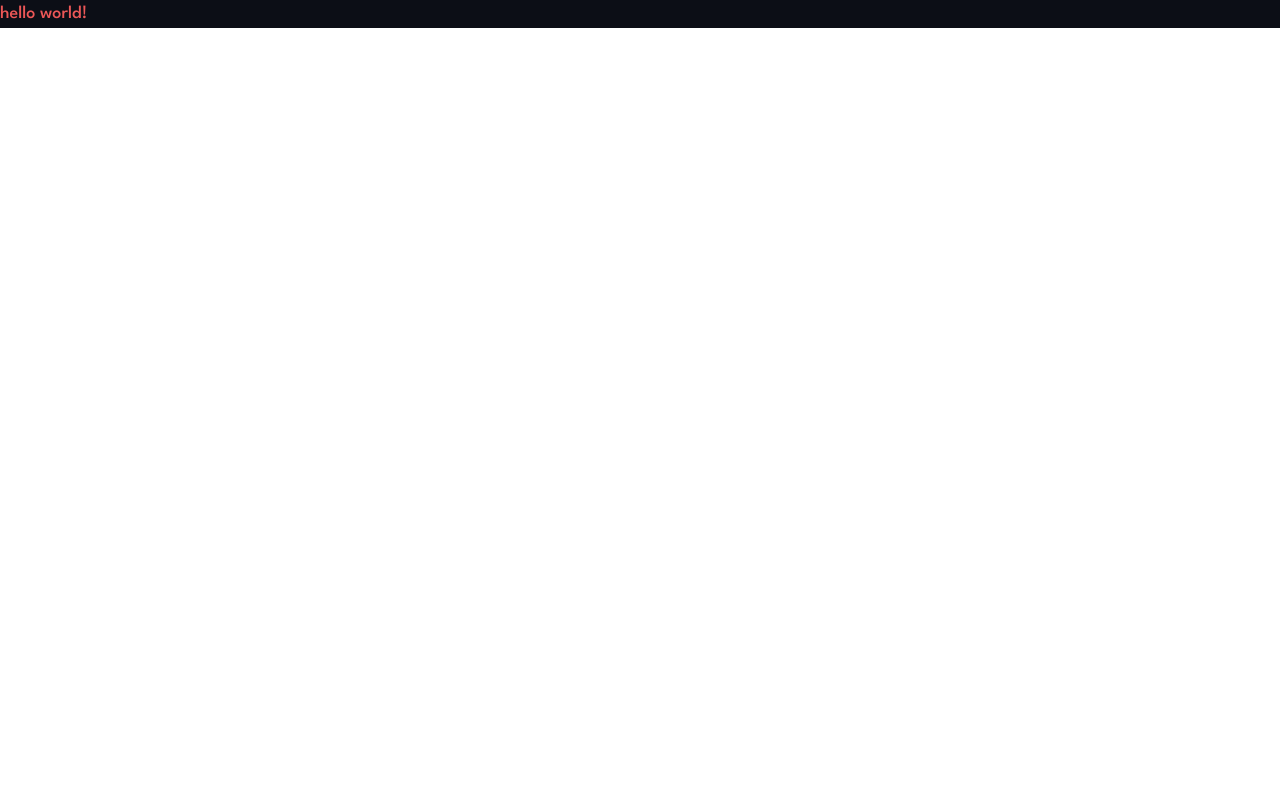
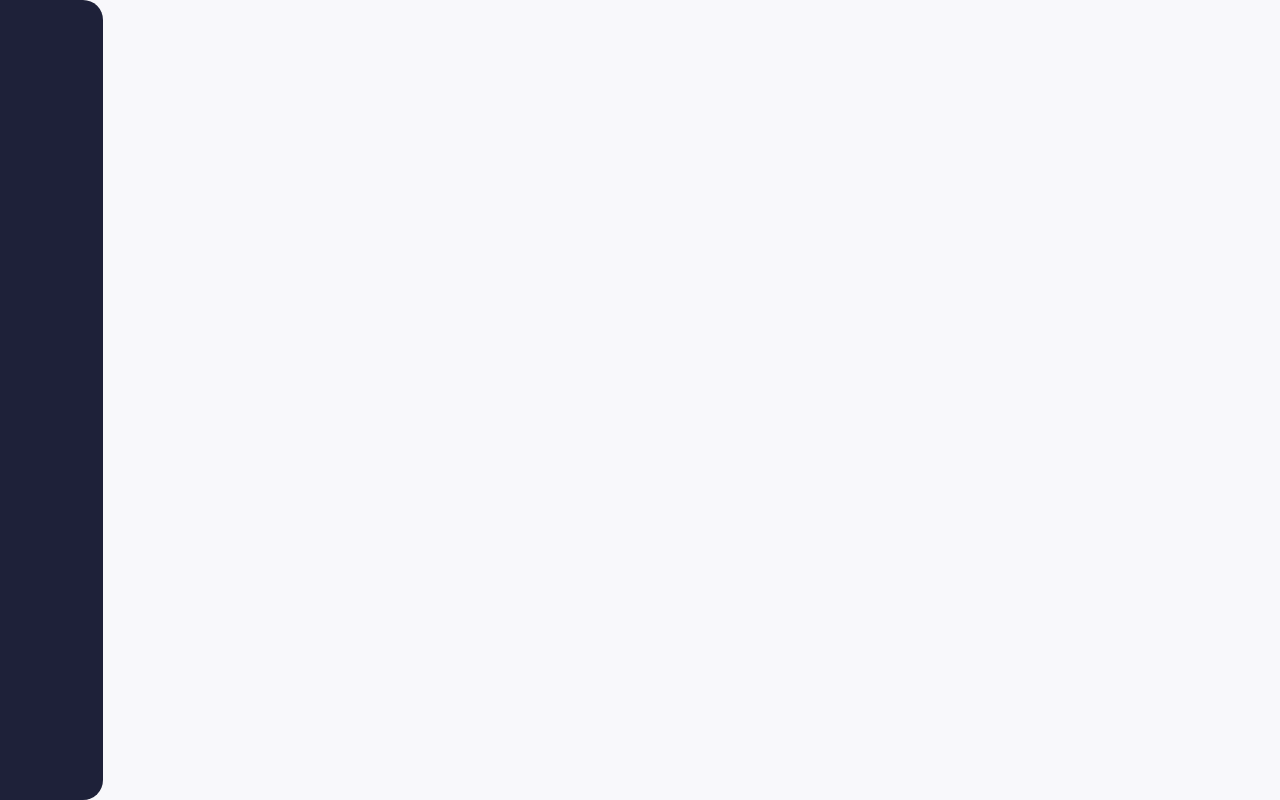
Before and after one commit to samallen659/invoices, a React (Vite) app in the folder frontend/: page / in a window 1280 px wide. Built offline with nearby package versions, Linux system fonts and the light colour scheme.

Commit message:
adds sidebar base

```diff
--- a/frontend/src/App.tsx
+++ b/frontend/src/App.tsx
@@ -1,9 +1,20 @@
+import { useState } from "react"
+import { SideBar } from "./components/SideBar/SideBar"
+
 function App() {
+    const [isDark, setIsDark] = useState(false)
+
+    const toggleIsDark = () => {
+        setIsDark((prev) => !prev)
+    }
+
     return (
         <>
-            <div className="bg-gray-800">
-                <p className="text-lg text-red-400">hello world!</p>
-            </div>
+            <div className={`bg-gray-800 ${isDark ? "dark" : "light"}`}>
+                <main className="bg-off-white dark:bg-indigo-600 h-screen">
+                    <SideBar toggleIsDark={toggleIsDark} isDark={isDark} />
+                </main>
+            </div >
         </>
     )
 }
--- /dev/null
+++ b/frontend/src/components/SideBar/SideBar.tsx
@@ -0,0 +1,12 @@
+type SideBarProps = {
+    toggleIsDark: () => void;
+    isDark: boolean;
+}
+
+function SideBar({ toggleIsDark, isDark }: SideBarProps) {
+    return <div className="flex flex-row bg-indigo-800 lg:flex-col h-20 w-screen lg:h-screen lg:w-[103px] lg:rounded-r-[20px]">
+
+    </div>
+}
+
+export { SideBar }
```
